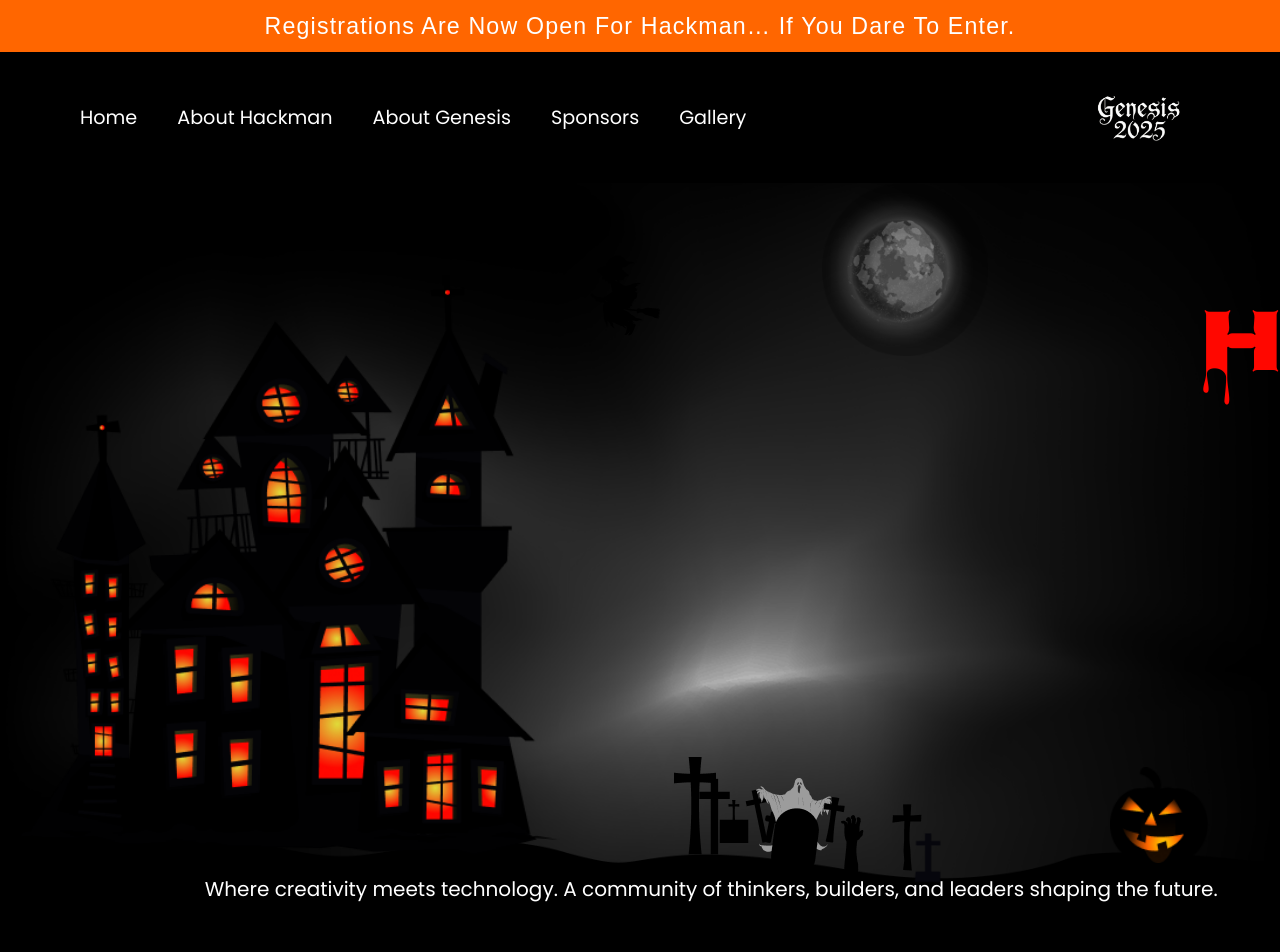
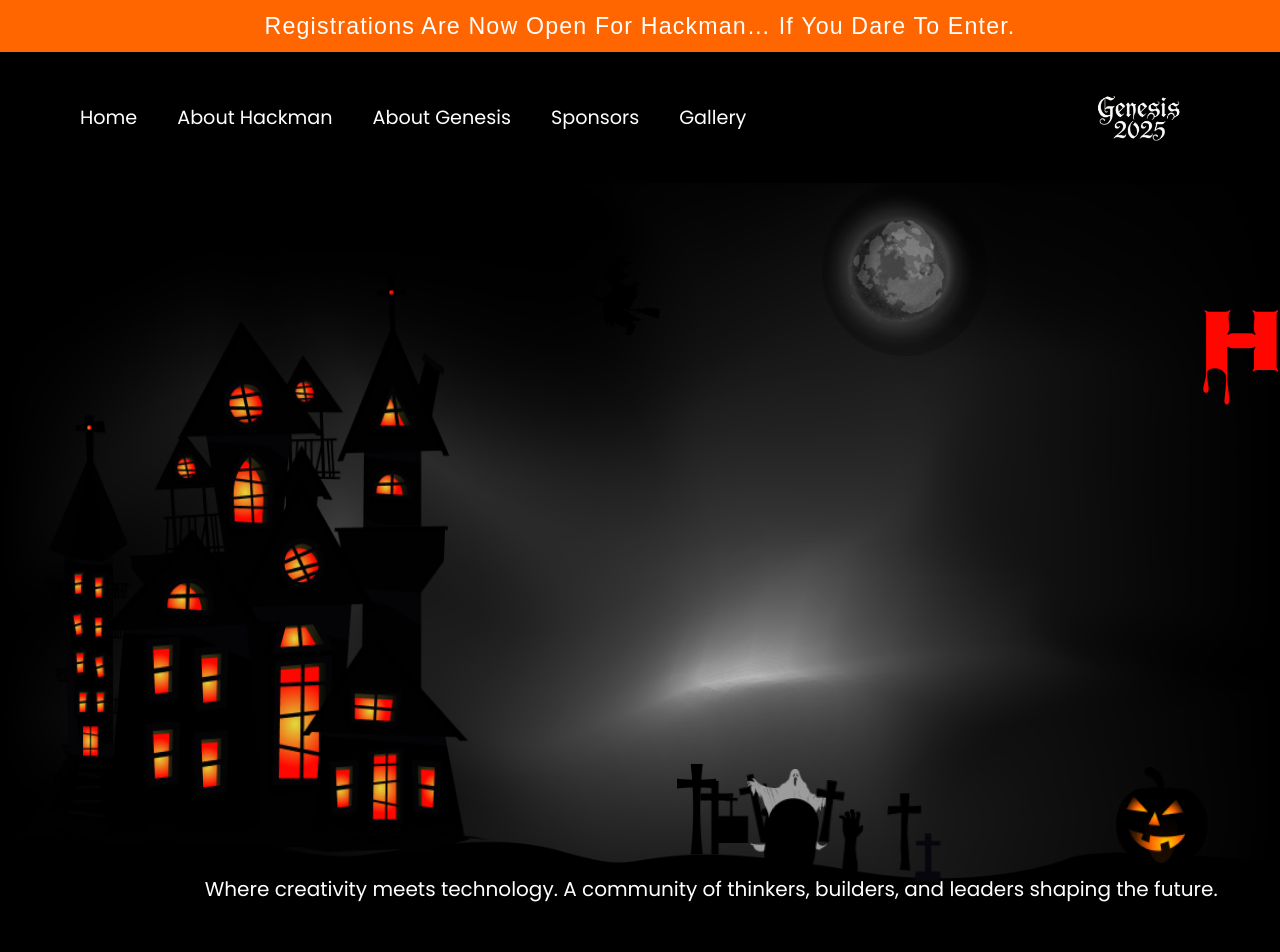
Before and after one commit to tejasva-vardhan/Hackman_V8, a Next.js app in the folder frontend/: page / in a window 1280 px wide. Shown: the top 952 px of the page. Built offline with nearby package versions, Linux system fonts and the light colour scheme; a web font is replaced by a local one.

Commit message:
hero-section updated, img replaced with Image

```diff
--- a/frontend/src/components/Hero.tsx
+++ b/frontend/src/components/Hero.tsx
@@ -19,21 +19,21 @@
       }}
     >
       <div>
-        <img src="/Hero/botton.png" alt="" className="absolute bottom-[-6%]" />
-        <img src="/Hero/house.png" alt="" className="absolute bottom-32 left-1.9 h-[72.5%]"/>
-        <img src="/Hero/witch.png" alt="" className="absolute right-155 top-18 "/>
-        <img src="/Hero/moon.png" alt="" className="absolute right-73 top-[-78] w-[13%]" />
-        <img src="/Hero/pumpkin evil.png" alt="" className="absolute right-18 bottom-30 h-[12%]"/>
-        <img src="/Hero/Vector.png" alt="" className="absolute bottom-[16%] right-[43%]" />
-        <img src="/Hero/Vector-4.png" alt="" className="absolute bottom-[16%] right-[44%]" />
-        <img src="/Hero/Vector-7.png" alt="" className="absolute bottom-[17.5%] right-[41.5%]" />
-        <img src="/Hero/Vector-2.png" alt="" className="absolute bottom-[17.5%] right-[40%]" />
-        <img src="/Hero/Vector-1.png" alt="" className="absolute bottom-[17.5%] right-[39%]" />
-        <img src="/Hero/ghost.png" alt="" className="absolute bottom-[16%] right-[35%]" />
-        <img src="/Hero/Vector-3.png" alt="" className="absolute bottom-[13%] right-[36%]" />
-        <img src="/Hero/Vector-5.png" alt="" className="absolute bottom-[17.5%] right-[34%]" />
-        <img src="/Hero/Vector-8.png" alt="" className="absolute bottom-[13%] right-[32.5%]" />
-        <img src="/Hero/Vector-6.png" alt="" className="absolute bottom-[14%] right-[28%]" />
+        <Image src="/Hero/botton.png" alt="" width={1450} height={20} className="absolute bottom-[-6%]" />
+        <Image src="/Hero/house.png" alt="" width={490} height={20} className="absolute bottom-32 left-1.9 h-[72.5%]"/>
+        <Image src="/Hero/witch.png" alt="" width={70} height={20} className="absolute right-155 top-18 "/>
+        <Image src="/Hero/moon.png" alt="" width={90} height={20} className="absolute right-73 top-[-78] w-[13%]" />
+        <Image src="/Hero/pumpkin evil.png" alt="" width={92} height={20} className="absolute right-18 bottom-30 h-[12%]"/>
+        <Image src="/Hero/Vector.png" alt="" width={30} height={20} className="absolute bottom-[16%] right-[43%]" />
+        <Image src="/Hero/Vector-4.png" alt="" width={40} height={20} className="absolute bottom-[16%] right-[44%]" />
+        <Image src="/Hero/Vector-7.png" alt="" width={35} height={10} className="absolute bottom-[17.5%] right-[41.5%]" />
+        <Image src="/Hero/Vector-2.png" alt="" width={30} height={10} className="absolute bottom-[17.5%] right-[40%]" />
+        <Image src="/Hero/Vector-1.png" alt="" width={20} height={10}className="absolute bottom-[17.5%] right-[39%]" />
+        <Image src="/Hero/ghost.png" alt="" width={85} height={10}className="absolute bottom-[16%] right-[35%]" />
+        <Image src="/Hero/Vector-3.png" alt="" width={55} height={10} className="absolute bottom-[13%] right-[36%]" />
+        <Image src="/Hero/Vector-5.png" alt="" width={30} height={10} className="absolute bottom-[17.5%] right-[34%]" />
+        <Image src="/Hero/Vector-8.png" alt="" width={25} height={10} className="absolute bottom-[13%] right-[32.5%]" />
+        <Image src="/Hero/Vector-6.png" alt="" width={35} height={10} className="absolute bottom-[14%] right-[28%]" />
       </div>
       <div className="absolute top-[12%] left-1/2 -translate-x-1/2 flex flex-col items-center w-full px-4 lg:relative lg:top-[-8%] lg:left-[-15] lg:translate-x-0 lg:flex-row-reverse lg:justify-between lg:items-center lg:my-0 ">
         <div className="flex flex-col items-center text-center lg:items-end lg:text-right pr-0 lg:pr-[8%] lg:pt-[15%]">
--- a/frontend/src/components/Navigation.tsx
+++ b/frontend/src/components/Navigation.tsx
@@ -10,7 +10,6 @@
 export default function Navigation() {
   return (
     <>
-      {/* Orange Announcement Bar */}
       <div
         className={`${jolly.className}  w-full bg-[#FF6600] text-white text-center py-2 md:h-[6.5vh] flex items-center justify-center text-[2.5vw] md:text-[1.45rem] tracking-[0.05em] z-50 animate-slide-down`}
         style={{
@@ -27,8 +26,6 @@
           Registrations Are Now Open For Hackman… If You Dare To Enter.
         </p>
       </div>
-
-      {/* Main Navbar */}
       <nav
         className={`  w-full bg-black text-white ${poppins.className} px-4 py-5 md:px-20 md:py-8 flex items-center justify-between z-50 animate-fade-in-up `}
         style={{
@@ -36,7 +33,6 @@
           opacity: 0,
         }}
       >
-        {/* Links */}
         <ul className="flex space-x-6 md:space-x-10 text-[3vw] md:text-[1.2rem]">
           {[
             { href: "#hero", label: "Home", delay: 0.5 },
@@ -62,8 +58,6 @@
             </li>
           ))}
         </ul>
-
-        {/* Logo */}
         <div
           style={{
             animation: "fadeIn 0.8s ease-out 1s forwards",
```
